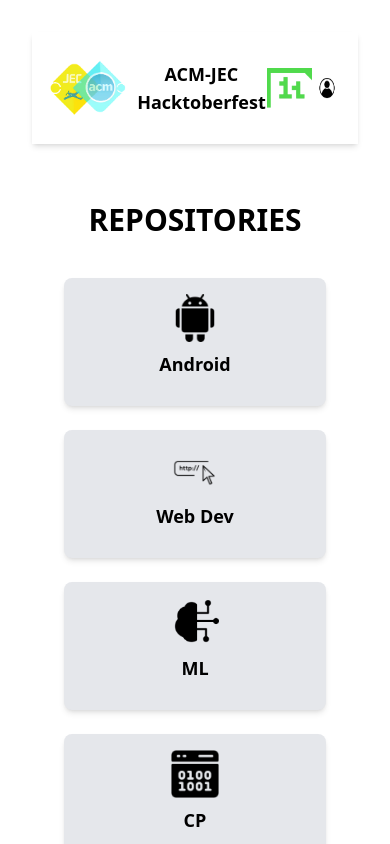
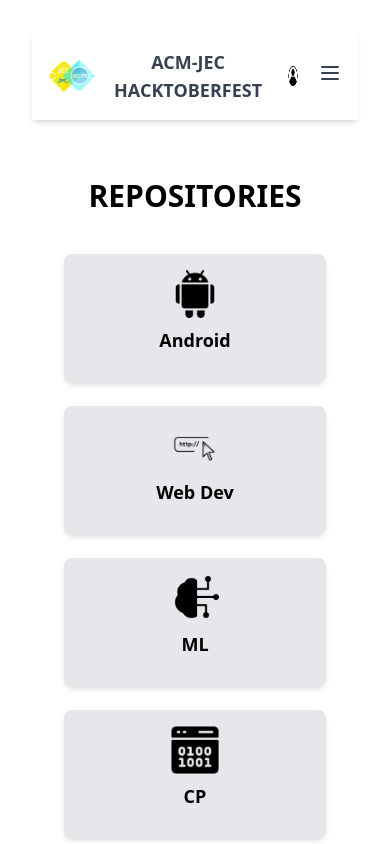
Before and after one commit to rohan-27p/Hacktober2024-Web_Development--GoHacktober, a React (Vite) app: page /repo in a window 390 px wide. Shown: the top 844 px of the page. Built offline with nearby package versions, Linux system fonts and the light colour scheme.

Commit message:
Enhanced Navbar and Made it responsive

```diff
--- a/src/pages/Navbar.jsx
+++ b/src/pages/Navbar.jsx
@@ -1,28 +1,79 @@
-import React, { useState } from 'react';
-import { Link } from 'react-router-dom';
+import React, { useState } from "react";
+import { Link } from "react-router-dom";
 import acm_logo from "../assets/acm_logo.png";
 import hacktoberlogo from "../assets/hacktoberlogo.png";
 import profileIcon from "../assets/profileIcon.png";
 
 const Navbar = () => {
   const [dropdownOpen, setDropdownOpen] = useState(false);
+  const [menuOpen, setMenuOpen] = useState(false);
 
   const toggleDropdown = () => {
     setDropdownOpen(!dropdownOpen);
   };
 
+  const toggleMenu = () => {
+    setMenuOpen(!menuOpen);
+  };
+
   return (
-    <div className="flex justify-between items-center p-4 bg-white shadow-md">
+    <nav className="bg-white shadow-md">
+      <div className="container mx-auto flex justify-between items-center p-4">
+        {/* Left - Logo and Title */}
+        <div className="flex items-center">
+          <img src={acm_logo} alt="ACM Logo" className="h-12 mr-3" />
+          <div className="text-lg font-semibold text-gray-700">
+            ACM-JEC HACKTOBERFEST
+          </div>
+        </div>
 
-      <Link to={"/"} className="flex items-center">
-        <img src={acm_logo} alt="ACM Logo" className="h-20" />
-        <span className="ml-2 text-lg font-semibold">ACM-JEC Hacktoberfest</span>
+        {/* Center - Links */}
+        <div className="hidden md:flex flex-1 justify-center space-x-12 font-medium">
+          <Link
+            to="/"
+            className="text-gray-700 hover:text-green-500 relative pb-1 border-b-2 border-transparent hover:border-green-500 transition duration-300"
+          >
+            HOME
           </Link>
 
+          <Link
+            to="/about"
+            className="text-gray-700 hover:text-green-500 relative pb-1 border-b-2 border-transparent hover:border-green-500 transition duration-300"
+          >
+            ABOUT
+          </Link>
 
-      <img src={hacktoberlogo} alt="Hacktober Logo" className="h-10" />
+          <Link
+            to="/blog"
+            className="text-gray-700 hover:text-green-500 relative pb-1 border-b-2 border-transparent hover:border-green-500 transition duration-300"
+          >
+            BLOG
+          </Link>
 
+          <Link
+            to="/team"
+            className="text-gray-700 hover:text-green-500 relative pb-1 border-b-2 border-transparent hover:border-green-500 transition duration-300"
+          >
+            TEAM
+          </Link>
 
+          <Link
+            to="/contact"
+            className="text-gray-700 hover:text-green-500 relative pb-1 border-b-2 border-transparent hover:border-green-500 transition duration-300"
+          >
+            CONTACT
+          </Link>
+        </div>
+
+        {/* Right - Profile and Hamburger */}
+        <div className="flex items-center space-x-4">
+          <img
+            src={hacktoberlogo}
+            alt="Hacktober Logo"
+            className="h-10 hidden md:inline"
+          />
+
+          {/* Profile Dropdown */}
           <div className="relative">
             <img
               src={profileIcon}
@@ -30,8 +81,6 @@ const Navbar = () => {
               className="h-10 w-10 rounded-full cursor-pointer"
               onClick={toggleDropdown}
             />
-
-
             {dropdownOpen && (
               <div className="absolute right-0 mt-2 w-48 bg-white rounded-lg shadow-lg py-2 z-10">
                 <Link
@@ -49,7 +98,68 @@ const Navbar = () => {
               </div>
             )}
           </div>
+
+          {/* Hamburger Menu for Mobile */}
+          <div className="md:hidden">
+            <button
+              onClick={toggleMenu}
+              className="text-gray-700 focus:outline-none"
+            >
+              <svg
+                className="w-6 h-6"
+                fill="none"
+                stroke="currentColor"
+                viewBox="0 0 24 24"
+                xmlns="http://www.w3.org/2000/svg"
+              >
+                <path
+                  strokeLinecap="round"
+                  strokeLinejoin="round"
+                  strokeWidth="2"
+                  d="M4 6h16M4 12h16M4 18h16"
+                ></path>
+              </svg>
+            </button>
           </div>
+        </div>
+      </div>
+
+      {/* Mobile Menu */}
+      {menuOpen && (
+        <div className="md:hidden bg-white shadow-md py-4">
+          <Link
+            to="/"
+            className="block px-4 py-2 text-gray-700 hover:bg-gray-100"
+          >
+            HOME
+          </Link>
+          <Link
+            to="/about"
+            className="block px-4 py-2 text-gray-700 hover:bg-gray-100"
+          >
+            ABOUT
+          </Link>
+          <Link
+            to="/blog"
+            className="block px-4 py-2 text-gray-700 hover:bg-gray-100"
+          >
+            BLOG
+          </Link>
+          <Link
+            to="/team"
+            className="block px-4 py-2 text-gray-700 hover:bg-gray-100"
+          >
+            TEAM
+          </Link>
+          <Link
+            to="/contact"
+            className="block px-4 py-2 text-gray-700 hover:bg-gray-100"
+          >
+            CONTACT
+          </Link>
+        </div>
+      )}
+    </nav>
   );
 };
 
```
Lines whose indentation alone changed are shown as unchanged.
